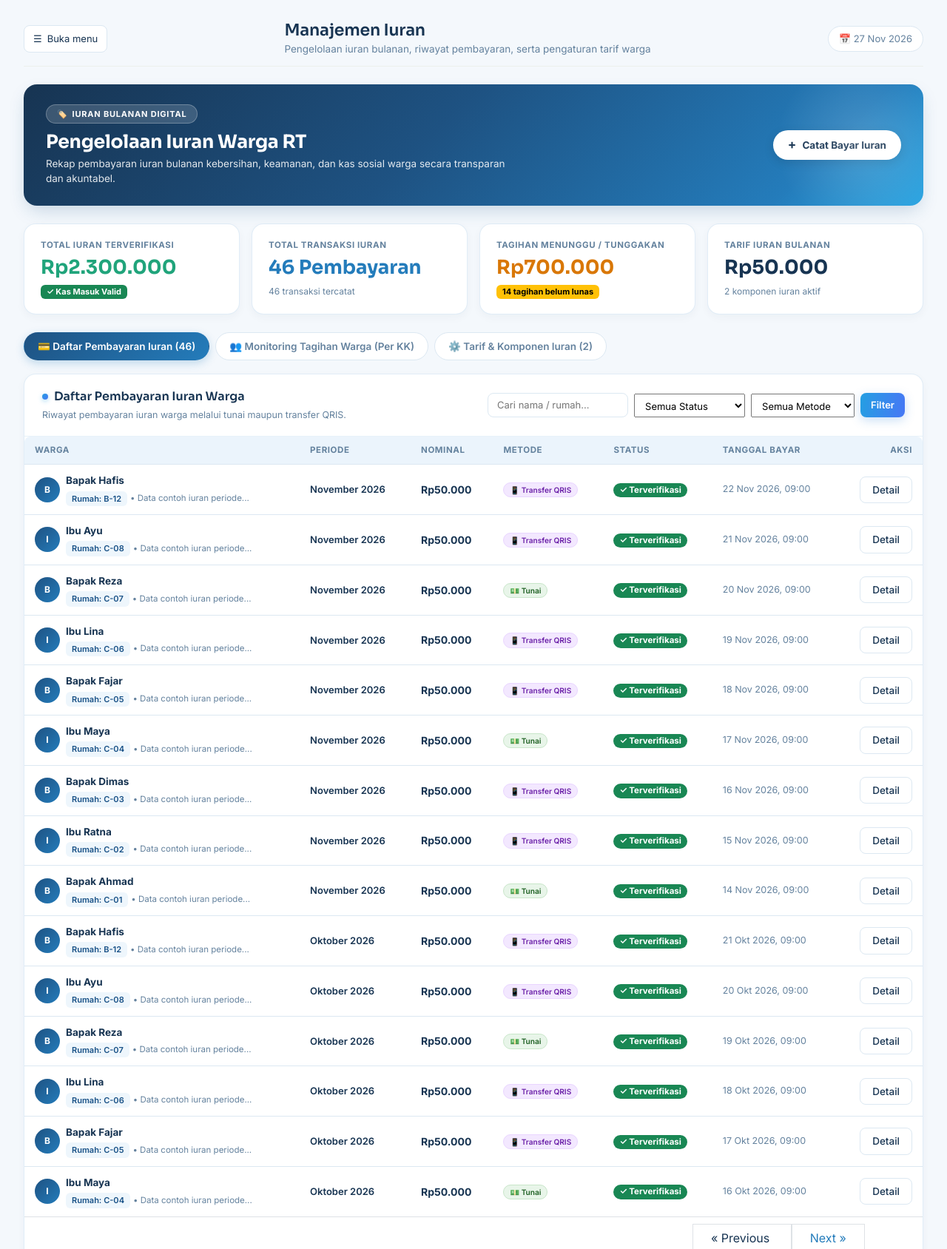
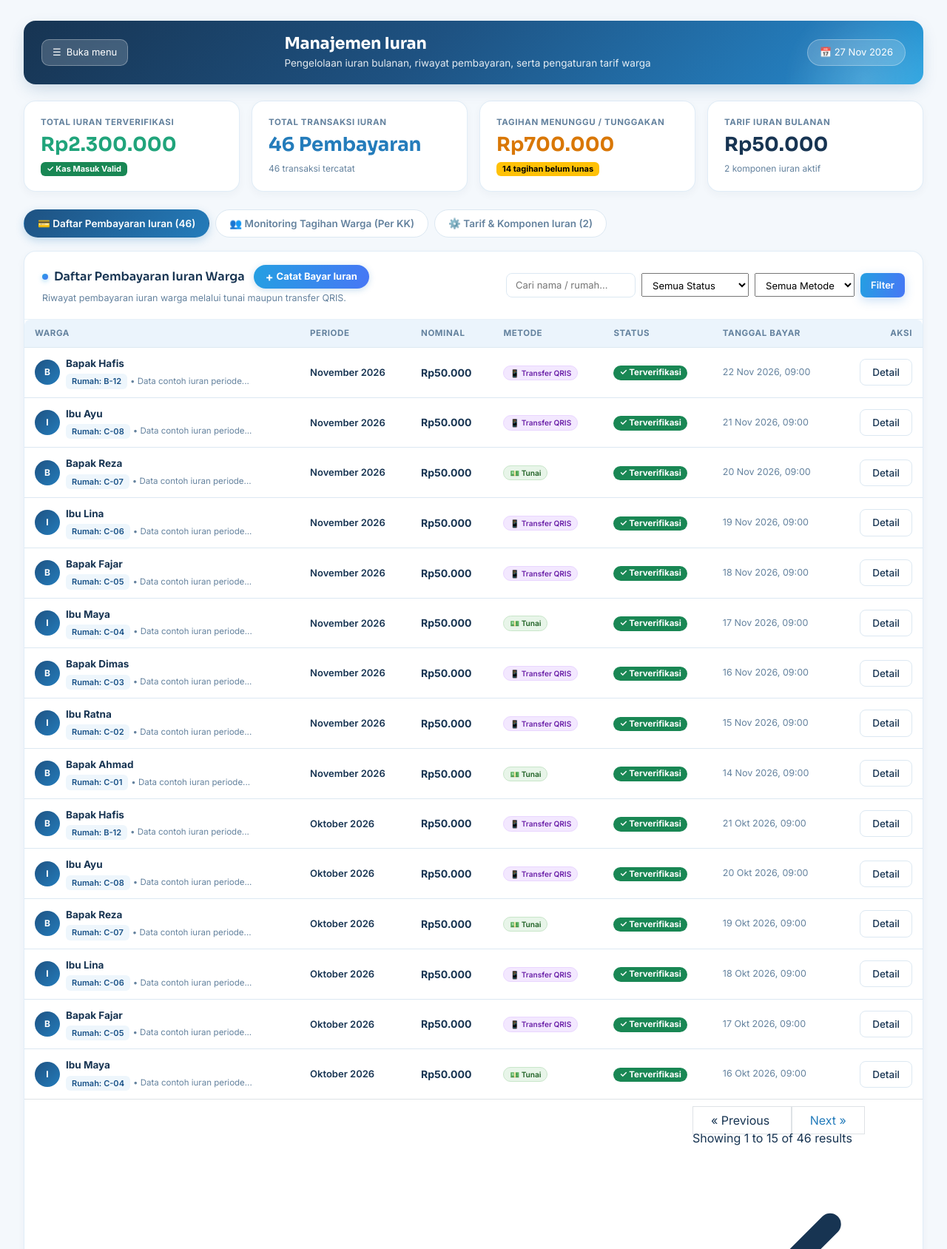
Before and after one commit to xvkazukivx-pixel/RTEX, a Laravel app: page /admin/iuran in a window 1280 px wide. Shown: the top 1688 px of the page at 74% size. Run offline with Laravel 12, Linux system fonts and the light colour scheme; a user stored in the database is signed in; data comes from the database, SQL or seed files in the repository.

Commit message:
Refactor iuran layout: transfer stylish background to topbar, remove duplicate banner, move Catat Bayar button to table header

```diff
--- a/backend/resources/views/admin/iuran.blade.php
+++ b/backend/resources/views/admin/iuran.blade.php
@@ -6,63 +6,63 @@
 
 @push('styles')
 <style>
-.iuran-hero-banner {
-    background: linear-gradient(135deg, #173452 0%, #1e5282 45%, #247cbb 85%, #2ba5e2 100%);
-    border-radius: 18px;
-    padding: 26px 30px;
-    color: #ffffff;
-    position: relative;
-    overflow: hidden;
-    box-shadow: 0 10px 25px -5px rgba(23, 80, 134, 0.22);
-    margin-bottom: 24px;
+/* 1. Header Topbar dengan Gradasi RTEX (Memindahkan latar banner ke topbar) */
+.topbar {
+    background: linear-gradient(135deg, #173452 0%, #1e5282 45%, #247cbb 85%, #2ba5e2 100%) !important;
+    border-radius: 16px !important;
+    padding: 18px 24px !important;
+    color: #ffffff !important;
+    box-shadow: 0 8px 22px -4px rgba(23, 80, 134, 0.22) !important;
+    border: none !important;
+    margin-bottom: 22px !important;
+    position: relative !important;
+    overflow: hidden !important;
 }
-.iuran-hero-banner::after {
+.topbar::after {
     content: '';
     position: absolute;
-    right: -40px;
-    top: -40px;
-    width: 240px;
-    height: 240px;
+    right: -30px;
+    top: -30px;
+    width: 220px;
+    height: 220px;
     border-radius: 50%;
     background: radial-gradient(circle, rgba(255, 255, 255, 0.16) 0%, rgba(255, 255, 255, 0) 70%);
     pointer-events: none;
 }
-.iuran-badge-pill {
-    display: inline-flex;
-    align-items: center;
-    gap: 6px;
-    background: rgba(255, 255, 255, 0.16);
-    backdrop-filter: blur(8px);
-    border: 1px solid rgba(255, 255, 255, 0.25);
-    color: #ffffff;
-    padding: 4px 14px;
-    border-radius: 999px;
-    font-size: 11px;
-    font-weight: 700;
-    letter-spacing: 0.8px;
-    text-transform: uppercase;
-    margin-bottom: 10px;
+.topbar .page-title {
+    color: #ffffff !important;
+    font-family: var(--font-display) !important;
+    font-weight: 700 !important;
+    font-size: 22px !important;
+    margin: 0 !important;
 }
-.btn-iuran-hero {
-    background: #ffffff;
-    color: #173452 !important;
-    font-weight: 700;
-    font-size: 13.5px;
-    padding: 10px 20px;
-    border-radius: 999px;
-    border: none;
-    box-shadow: 0 4px 14px rgba(0, 0, 0, 0.12);
-    display: inline-flex;
-    align-items: center;
-    gap: 8px;
-    transition: all 0.2s ease;
-    text-decoration: none;
+.topbar .page-subtitle {
+    color: rgba(255, 255, 255, 0.88) !important;
+    font-size: 13.5px !important;
+    margin-top: 3px !important;
 }
-.btn-iuran-hero:hover {
-    transform: translateY(-2px);
-    box-shadow: 0 6px 18px rgba(0, 0, 0, 0.18);
-    background: #f8fbff;
+.topbar .sidebar-toggle {
+    background: rgba(255, 255, 255, 0.18) !important;
+    color: #ffffff !important;
+    border: 1px solid rgba(255, 255, 255, 0.3) !important;
+    border-radius: 10px !important;
+    padding: 7px 14px !important;
+    backdrop-filter: blur(4px);
 }
+.topbar .sidebar-toggle:hover {
+    background: rgba(255, 255, 255, 0.28) !important;
+}
+.topbar .topbar-date {
+    background: rgba(255, 255, 255, 0.18) !important;
+    color: #ffffff !important;
+    border: 1px solid rgba(255, 255, 255, 0.3) !important;
+    border-radius: 20px !important;
+    padding: 7px 16px !important;
+    font-size: 13px !important;
+    backdrop-filter: blur(4px);
+}
+
+/* 2. Kartu Metrik Ringkasan */
 .iuran-stat-card {
     background: #ffffff;
     border-radius: 16px;
@@ -108,6 +108,8 @@
     align-items: center;
     gap: 6px;
 }
+
+/* 3. Tab Navigasi */
 .nav-iuran-tabs {
     border-bottom: none;
     gap: 8px;
@@ -133,6 +135,8 @@
     color: #ffffff;
     box-shadow: 0 4px 12px rgba(36, 124, 187, 0.25);
 }
+
+/* 4. Tabel Card */
 .card-iuran-table {
     background: #ffffff;
     border-radius: 16px;
@@ -170,35 +174,7 @@
 
 @section('content')
 
-<!-- HERO BANNER (Identik RTEX Blue Gradient) -->
-<div class="iuran-hero-banner">
-    <div class="d-flex flex-column flex-md-row justify-content-between align-items-md-center gap-3">
-        <div>
-            <div class="iuran-badge-pill">
-                <span>🏷️</span> IURAN BULANAN DIGITAL
-            </div>
-            <h2 class="mb-1 fw-bold" style="font-family:var(--font-display); font-size:25px; color:#ffffff;">Pengelolaan Iuran Warga RT</h2>
-            <p class="mb-0" style="color:rgba(255,255,255,0.88); font-size:13.5px; max-width:640px;">
-                Rekap pembayaran iuran bulanan kebersihan, keamanan, dan kas sosial warga secara transparan dan akuntabel.
-            </p>
-        </div>
-        <div class="d-flex flex-wrap gap-2 align-items-center">
-            <button type="button" class="btn-iuran-hero" data-bs-toggle="modal" data-bs-target="#modalCatatBayar">
-                <span style="font-size:17px; font-weight:800; line-height:1;">+</span> Catat Bayar Iuran
-            </button>
-            @if (!$tagihanBulanIniAda)
-                <form action="{{ route('admin.dashboard.generate') }}" method="POST" class="d-inline" onsubmit="return confirm('Terbitkan tagihan baru untuk seluruh kepala keluarga aktif periode {{ periode_label($periodeBerjalan) }}?');">
-                    @csrf
-                    <button type="submit" class="btn btn-outline-light px-3 py-2 rounded-pill fw-semibold" style="font-size:13px; border-color:rgba(255,255,255,0.4);">
-                        ⚡ Terbitkan Tagihan {{ periode_label($periodeBerjalan) }}
-                    </button>
-                </form>
-            @endif
-        </div>
-    </div>
-</div>
-
-<!-- METRIC STATS CARDS (Identik konsep referensi, disesuaikan RTEX) -->
+<!-- METRIC STATS CARDS -->
 <div class="row g-3 mb-4">
     <div class="col-12 col-sm-6 col-lg-3">
         <div class="iuran-stat-card">
@@ -260,33 +236,48 @@
 <div class="tab-content" id="iuranTabsContent">
 
     <!-- ========================================================================= -->
-    <!-- TAB 1: DAFTAR PEMBAYARAN IURAN WARGA (IDENTIK REFERENSI DENGAN BRAND RTEX) -->
+    <!-- TAB 1: DAFTAR PEMBAYARAN IURAN WARGA                                      -->
     <!-- ========================================================================= -->
     <div class="tab-pane fade show active" id="tab-riwayat" role="tabpanel">
         <div class="card-iuran-table mb-4">
-            <!-- Header Card & Search Filter -->
+            <!-- Header Card & Search Filter & Action Button -->
             <div class="table-header">
-                <div class="d-flex flex-column flex-md-row justify-content-between align-items-md-center gap-3">
+                <div class="d-flex flex-column flex-lg-row justify-content-between align-items-lg-center gap-3">
                     <div>
-                        <div class="section-title mb-1" style="font-size:16px;">
-                            <span class="dot"></span> Daftar Pembayaran Iuran Warga
+                        <div class="d-flex align-items-center gap-2 flex-wrap">
+                            <div class="section-title mb-0" style="font-size:16px;">
+                                <span class="dot"></span> Daftar Pembayaran Iuran Warga
+                            </div>
+                            <!-- Tombol + Catat Bayar Iuran (Dipindahkan ke sini sesuai tanda panah kuning) -->
+                            <button type="button" class="btn-rt-primary fw-bold d-inline-flex align-items-center gap-1 ms-1" data-bs-toggle="modal" data-bs-target="#modalCatatBayar" style="padding:6px 16px; font-size:13px; border-radius:999px; box-shadow:0 2px 8px rgba(36,124,187,0.25);">
+                                <span style="font-size:16px; font-weight:800; line-height:1;">+</span> Catat Bayar Iuran
+                            </button>
+                            @if (!$tagihanBulanIniAda)
+                                <form action="{{ route('admin.dashboard.generate') }}" method="POST" class="d-inline" onsubmit="return confirm('Terbitkan tagihan baru untuk seluruh kepala keluarga aktif periode {{ periode_label($periodeBerjalan) }}?');">
+                                    @csrf
+                                    <button type="submit" class="btn-rt-outline fw-semibold d-inline-flex align-items-center gap-1" style="padding:6px 14px; font-size:12.5px; border-radius:999px;">
+                                        ⚡ Terbitkan Tagihan {{ periode_label($periodeBerjalan) }}
+                                    </button>
+                                </form>
+                            @endif
                         </div>
-                        <div class="text-muted-rt" style="font-size:12.5px;">
+                        <div class="text-muted-rt mt-1" style="font-size:12.5px;">
                             Riwayat pembayaran iuran warga melalui tunai maupun transfer QRIS.
                         </div>
                     </div>
+
                     <!-- Quick Filters Form -->
                     <form method="GET" action="{{ route('admin.iuran') }}" class="d-flex flex-wrap align-items-center gap-2">
-                        <input type="text" name="q" value="{{ request('q') }}" class="form-control-rt" placeholder="Cari nama / rumah..." style="width:190px; font-size:13px; padding:6px 12px;">
+                        <input type="text" name="q" value="{{ request('q') }}" class="form-control-rt" placeholder="Cari nama / rumah..." style="width:175px; font-size:13px; padding:6px 12px;">
 
-                        <select name="status" class="form-select-rt" style="width:150px; font-size:13px; padding:6px 10px;">
+                        <select name="status" class="form-select-rt" style="width:145px; font-size:13px; padding:6px 10px;">
                             <option value="all">Semua Status</option>
                             <option value="Diterima" {{ request('status') == 'Diterima' ? 'selected' : '' }}>Diterima / Lunas</option>
                             <option value="Menunggu" {{ request('status') == 'Menunggu' ? 'selected' : '' }}>Menunggu Konfirmasi</option>
                             <option value="Ditolak" {{ request('status') == 'Ditolak' ? 'selected' : '' }}>Ditolak</option>
                         </select>
 
-                        <select name="metode" class="form-select-rt" style="width:140px; font-size:13px; padding:6px 10px;">
+                        <select name="metode" class="form-select-rt" style="width:135px; font-size:13px; padding:6px 10px;">
                             <option value="all">Semua Metode</option>
                             <option value="Tunai" {{ request('metode') == 'Tunai' ? 'selected' : '' }}>Tunai</option>
                             <option value="Transfer" {{ request('metode') == 'Transfer' ? 'selected' : '' }}>Transfer</option>
@@ -300,7 +291,7 @@
                 </div>
             </div>
 
-            <!-- Table Riwayat Pembayaran (Persis kolom referensi) -->
+            <!-- Table Riwayat Pembayaran -->
             @if ($riwayatTransaksi->isEmpty())
                 <div class="empty-state py-5 text-center">
                     <div style="font-size:36px; margin-bottom:10px;">🧾</div>
@@ -610,7 +601,7 @@
 </div>
 
 <!-- ========================================================================= -->
-<!-- MODAL: + CATAT BAYAR IURAN (CEPAT LANGSUNG DARI HALAMAN INI)               -->
+<!-- MODAL: + CATAT BAYAR IURAN                                                -->
 <!-- ========================================================================= -->
 <div class="modal fade" id="modalCatatBayar" tabindex="-1">
     <div class="modal-dialog modal-dialog-centered">
```
